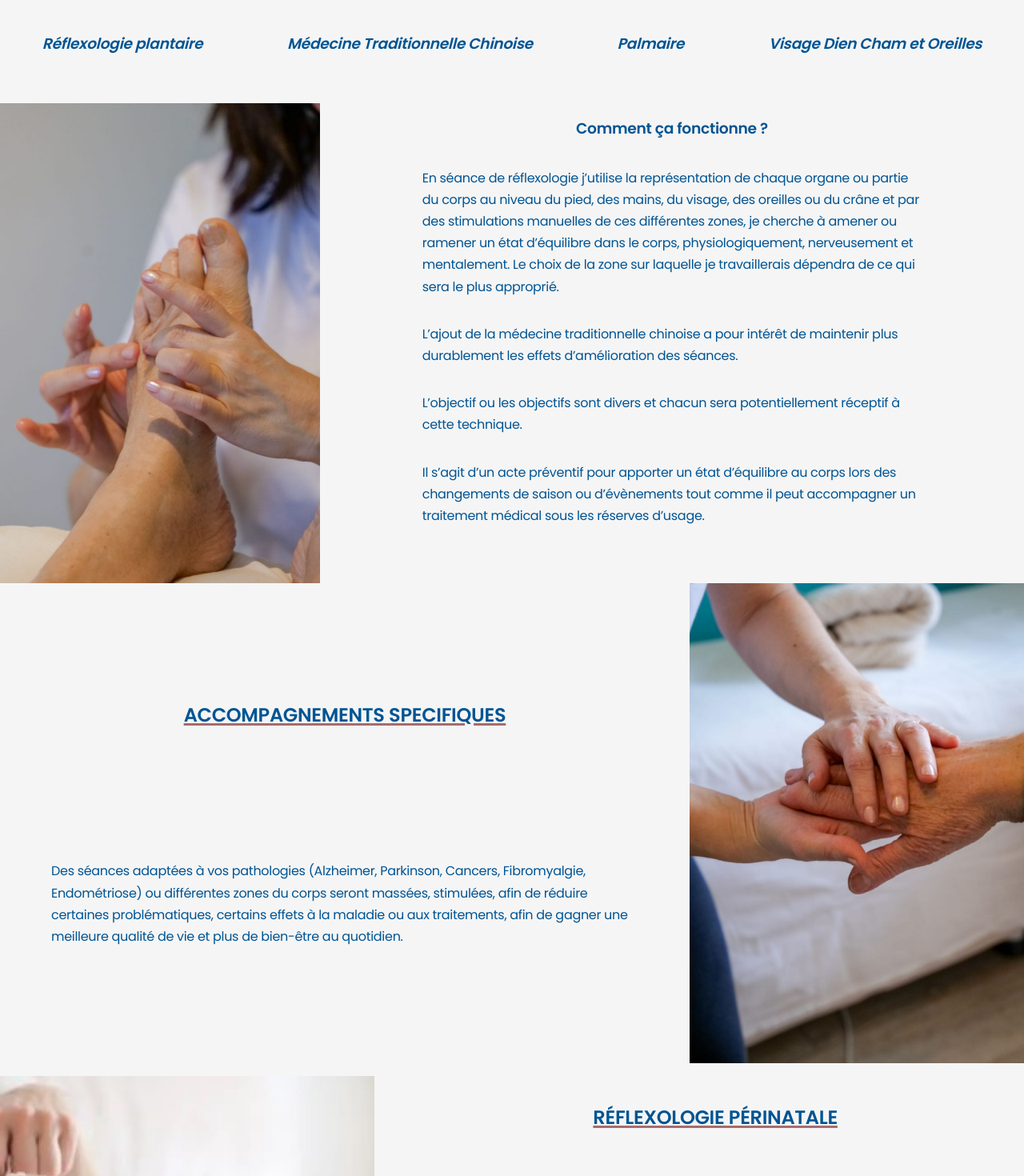
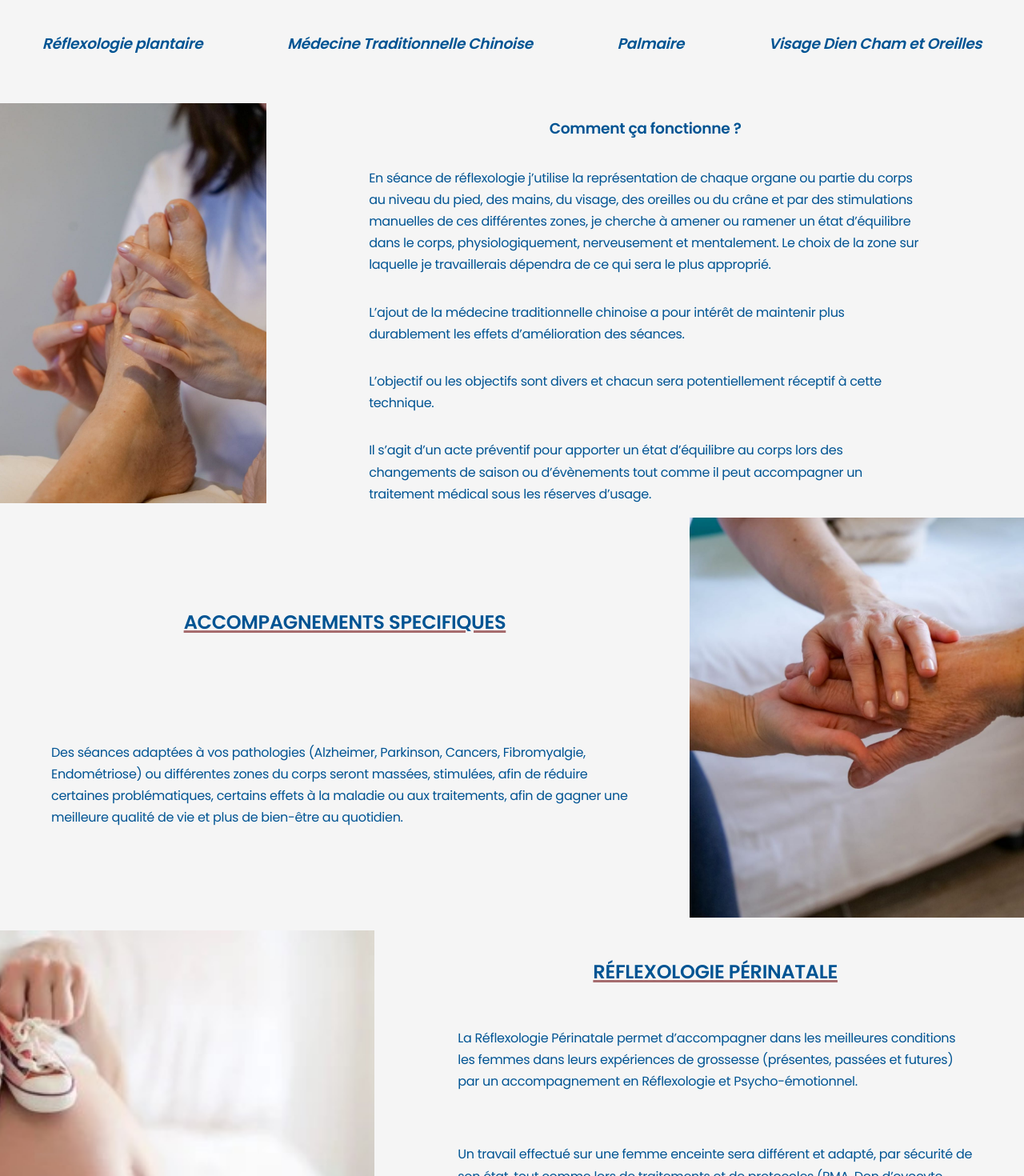
Before and after one commit to Geoffrey-lusitano/laurence-descat, a React (Create React App) app: page / in a window 1280 px wide. Shown: the part 1520-2990 px from the top of the page at 80% size. Built offline with nearby package versions, Linux system fonts and the light colour scheme; the HTML template or start-up script is replaced by a standard one.

Commit message:
section reflexo responsive ok

```diff
--- a/src/components/reflexiology/reflexiology.css
+++ b/src/components/reflexiology/reflexiology.css
@@ -22,7 +22,7 @@ padding-top: 2rem;
 }
 .reflexiology__general img {
     width: 40%;
-    max-height: 600px;
+    max-height: 500px;
 }
 .reflexiology__general .general__content {
     padding: 0 7rem;
@@ -43,10 +43,10 @@ flex-direction: row;
     padding: 2rem 4rem;
 }
 .img__a {
-    object-fit: cover !important;
+    object-fit: cover ;
     overflow: hidden;
     margin-bottom: 0;
-    max-height: 600px;
+    max-height: 500px;
 }
 
 
@@ -73,6 +73,7 @@ flex-direction: row;
     }
     #reflexiology img {
         width: 100%;
+        object-fit: cover;
     }
     .types {
         display: flex;
```
